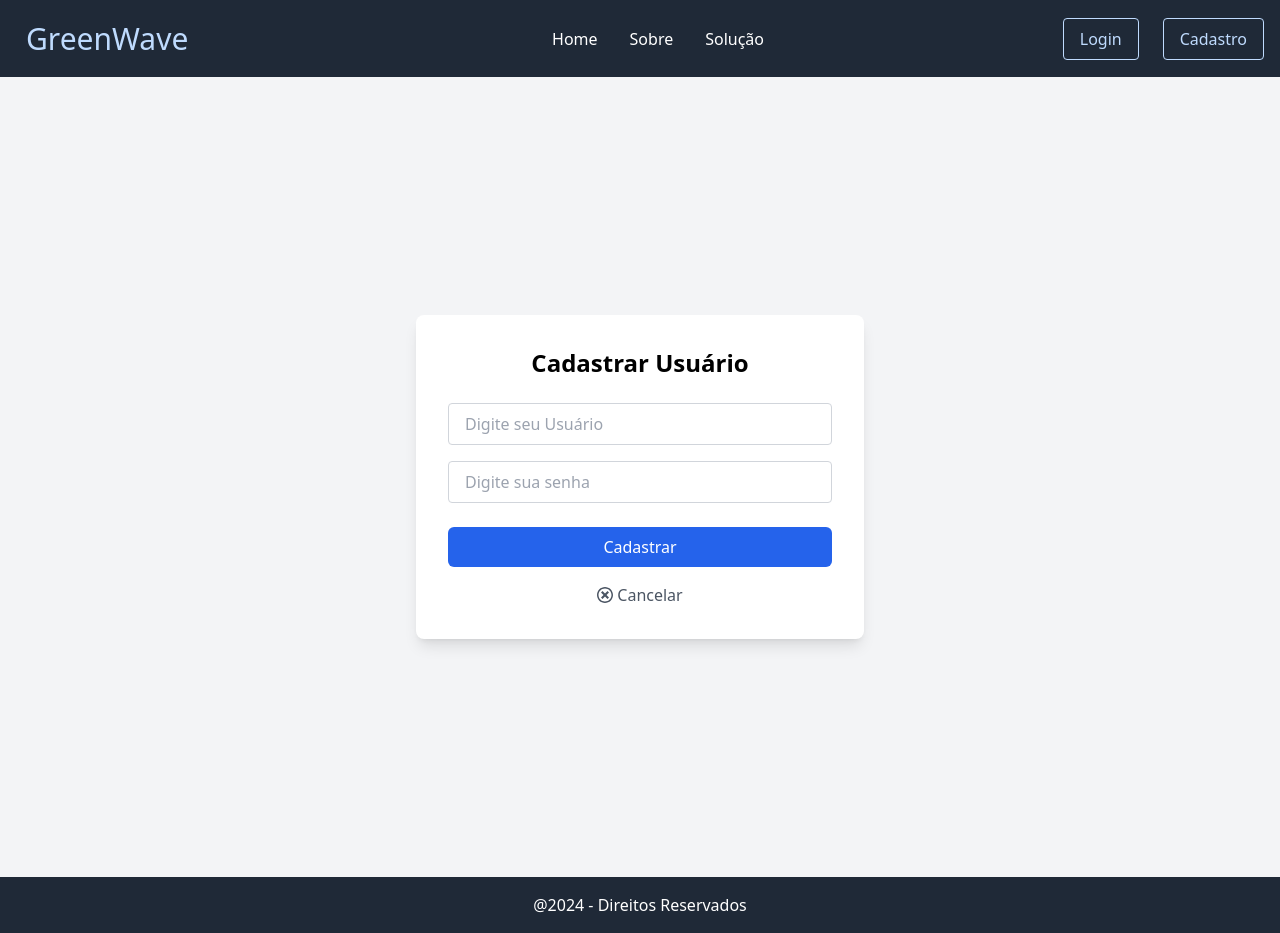
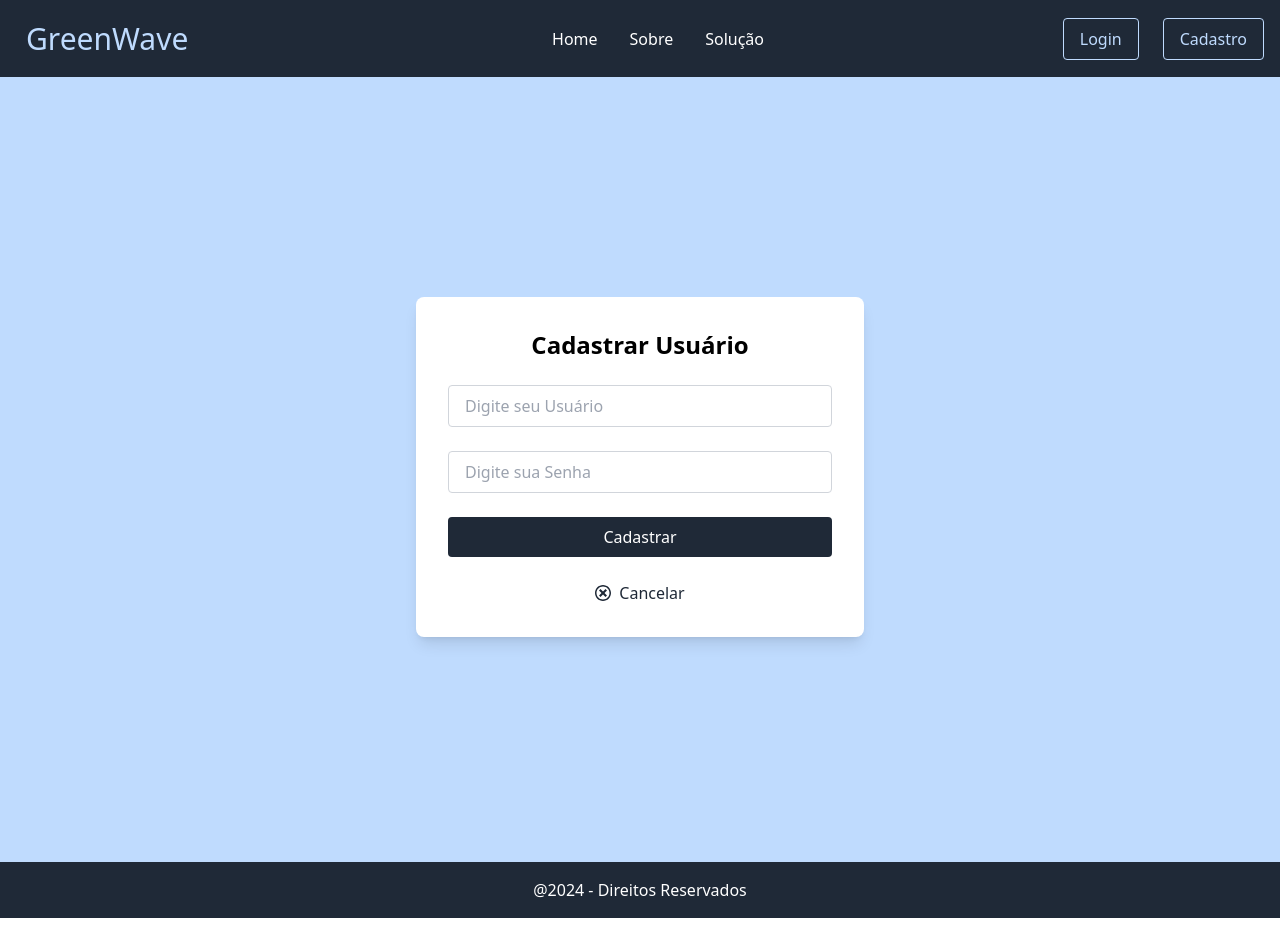
Before and after one commit to Global-Solution-1ESPH/projetogs, a React (Vite) app: page /cadastrarusuario in a window 1280 px wide. Built offline with nearby package versions, Linux system fonts and the light colour scheme.

Commit message:
Estilizando a pagina CadastrarUsuario

```diff
--- a/src/routes/CadastrarUsuario.jsx
+++ b/src/routes/CadastrarUsuario.jsx
@@ -1,21 +1,21 @@
-import { useParams, Link, useNavigate } from 'react-router-dom';
-import { ImCancelCircle } from 'react-icons/im';
-import { useState, useEffect } from 'react';
+import { useParams, Link, useNavigate } from "react-router-dom";
+import { ImCancelCircle } from "react-icons/im";
+import { useState, useEffect } from "react";
 
 const CadastrarUsuario = () => {
   let { id } = useParams();
 
   const [usuarios, setUsuarios] = useState({
     id,
-    usuario: '',
-    senha: '',
+    usuario: "",
+    senha: "",
   });
 
   const navigate = useNavigate();
 
-  let metodo = 'post';
+  let metodo = "post";
   if (id) {
-    metodo = 'put';
+    metodo = "put";
   }
 
   const handleChange = (e) => {
@@ -25,14 +25,14 @@ const CadastrarUsuario = () => {
   const handleSubmit = (e) => {
     e.preventDefault();
 
-    fetch(`http://localhost:5000/usuarios/${id ? id : ''}`, {
+    fetch(`http://localhost:5000/usuarios/${id ? id : ""}`, {
       method: metodo,
       headers: {
-        'Content-Type': 'application/json',
+        "Content-Type": "application/json",
       },
       body: JSON.stringify(usuarios),
     }).then(() => {
-      navigate('/login');
+      navigate("/login");
     });
   };
 
@@ -49,14 +49,12 @@ const CadastrarUsuario = () => {
   }, [id]);
 
   return (
-    <section className="flex justify-center items-center min-h-screen bg-gray-100">
-      <form
-        onSubmit={handleSubmit}
-        className="bg-white shadow-lg rounded-lg p-8 w-full max-w-md"
-      >
+    <section className="flex justify-center items-center pt-[220px] pb-[225px] bg-blue-200">
+      <div className="bg-white shadow-lg rounded-lg p-8 w-full max-w-md">
+        <form onSubmit={handleSubmit} className="space-y-6">
           <h1 className="text-2xl font-bold text-center mb-6">Cadastrar Usuário</h1>
 
-        <div className="mb-4">
+          <div>
             <input
               type="text"
               name="usuario"
@@ -64,34 +62,40 @@ const CadastrarUsuario = () => {
               value={usuarios.usuario}
               onChange={handleChange}
               className="w-full px-4 py-2 border border-gray-300 rounded focus:outline-none focus:ring-2 focus:ring-blue-500"
+              required
             />
           </div>
 
-        <div className="mb-6">
+          <div>
             <input
               type="password"
               name="senha"
-            placeholder="Digite sua senha"
+              placeholder="Digite sua Senha"
               value={usuarios.senha}
               onChange={handleChange}
               className="w-full px-4 py-2 border border-gray-300 rounded focus:outline-none focus:ring-2 focus:ring-blue-500"
+              required
             />
           </div>
 
           <button
             type="submit"
-          className="w-full bg-blue-600 text-white py-2 rounded-md hover:bg-blue-700 transition duration-200"
+            className="w-full bg-gray-800 text-white py-2 rounded hover:bg-gray-700 transition duration-200"
           >
             Cadastrar
           </button>
 
-        <div className="mt-4 flex justify-center items-center text-gray-600">
-          <Link to="/login" className="flex items-center space-x-1 hover:text-blue-500">
+          <div className="text-center mt-4 text-gray-600">
+            <Link
+              to="/login"
+              className="flex justify-center items-center space-x-2 text-gray-800 hover:underline"
+            >
               <ImCancelCircle />
               <span>Cancelar</span>
             </Link>
           </div>
         </form>
+      </div>
     </section>
   );
 };
```
Also changed, not shown: 1 other file (tests, documents, lock files or other folders). Lines whose indentation alone changed are shown as unchanged.
